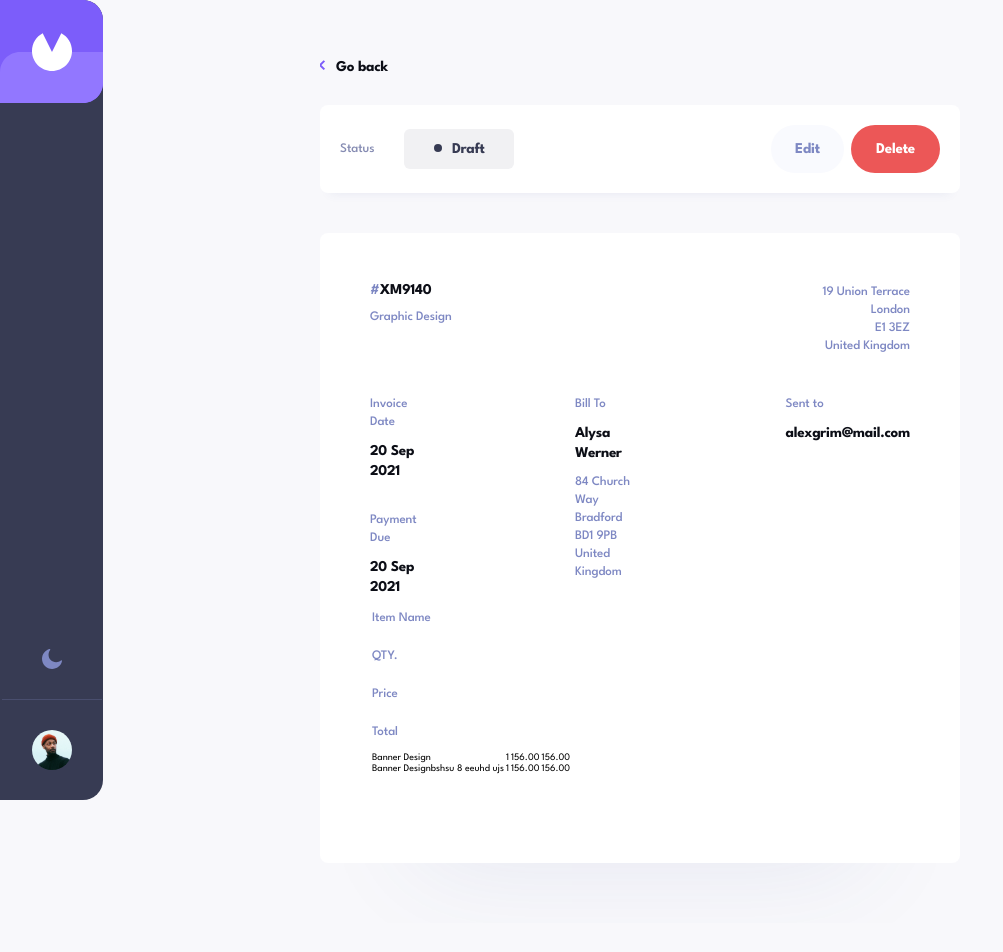
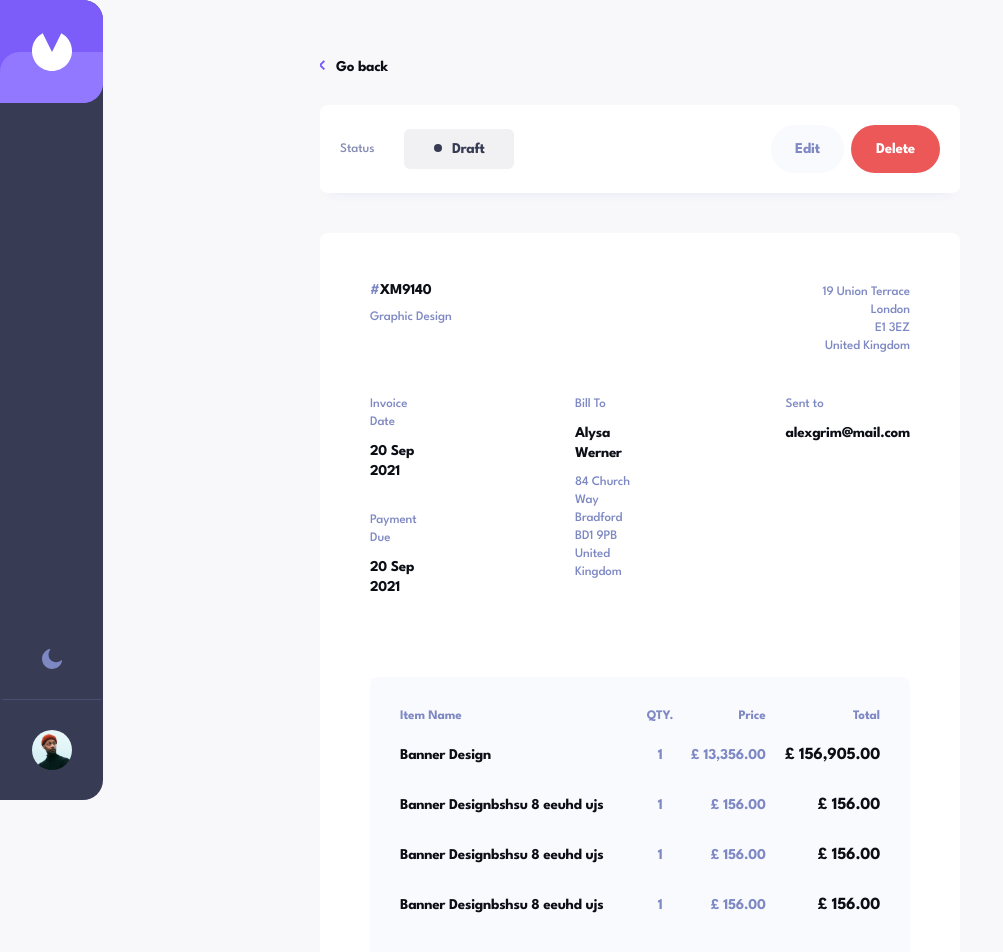
Before and after one commit to 4002-Nonye/Invoice-app, a React (Vite) app: page /invoice/XM9140 in a window 1280 px wide. Shown: the top 952 px of the page, without its empty margins (0-1003 px from the left). Before the commit the page ends 923 px from the top, so only its background shows below. Built offline with nearby package versions, Linux system fonts and the light colour scheme.

Commit message:
Finish styles for details page

```diff
--- a/src/components/InvoiceDetail/InvoiceDetail.jsx
+++ b/src/components/InvoiceDetail/InvoiceDetail.jsx
@@ -23,8 +23,26 @@ const invoice = {
   clientCountry: 'United Kingdom',
   clientEmail: 'alexgrim@mail.com',
   itemList: [
-    { id: uuidv4(), name: 'Banner Design', qty: 1, price: 156.0, total: 156.0 },
     {
+      id: uuidv4(),
+      name: 'Banner Design',
+      qty: 1,
+      price: 13356.0,
+      total: 156905.0,
+    },
+    {
+      id: uuidv4(),
+      name: 'Banner Designbshsu 8 eeuhd ujs',
+      qty: 1,
+      price: 156.0,
+      total: 156.0,
+    }, {
+      id: uuidv4(),
+      name: 'Banner Designbshsu 8 eeuhd ujs',
+      qty: 1,
+      price: 156.0,
+      total: 156.0,
+    }, {
       id: uuidv4(),
       name: 'Banner Designbshsu 8 eeuhd ujs',
       qty: 1,
@@ -127,24 +145,44 @@ function InvoiceDetail() {
           </div>
 
           <table className={styles.itemWrapper}>
-            <thead className={styles.fields}>
-              <tr className={`${styles.headText}`}>Item Name</tr>
-              <tr className={`${styles.headText}`}>QTY.</tr>
-              <tr className={`${styles.headText}`}>Price</tr>
-              <tr className={`${styles.headText}`}>Total</tr>
+            <thead>
+              <tr  className={styles.fields}>
+                <th className={styles.textLeft}>Item Name</th>
+                <th className={styles.textCenter}>QTY.</th>
+                <th className={styles.textRight}>Price</th>
+                <th className={styles.textRight}>Total</th>
+              </tr>
             </thead>
 
             <tbody>
               {invoice.itemList.map((item) => (
                 <tr key={item.id} className={styles.fieldValues}>
-                  <td>{item.name}</td>
-                  <td>{item.qty}</td>
-                  <td>{item.price.toFixed(2)}</td>
-                  <td>{item.total.toFixed(2)}</td>
+                  <td className={`${styles.textLeft} ${styles.name}`}>
+                    {item.name}
+                  </td>
+                  <td className={`${styles.textCenter} ${styles.qty}`}>
+                    {item.qty}
+                  </td>
+                  <td className={`${styles.textRight} ${styles.price}`}>
+                    £{' '}
+                    {item.price.toLocaleString(undefined, {
+                      minimumFractionDigits: 2,
+                    })}
+                  </td>
+                  <td className={`${styles.textRight} ${styles.total}`}>
+                    £{' '}
+                    {item.total.toLocaleString(undefined, {
+                      minimumFractionDigits: 2,
+                    })}
+                  </td>
                 </tr>
               ))}
             </tbody>
           </table>
+          <div className={styles.amountDue}>
+            <p>Amount Due</p>
+            <p>£ 556.00</p>
+          </div>
         </div>
       </div>
     </div>
--- a/src/components/InvoiceDetail/InvoiceDetail.module.css
+++ b/src/components/InvoiceDetail/InvoiceDetail.module.css
@@ -46,7 +46,7 @@
   box-shadow: 0 10rem 10rem -10rem rgba(72, 84, 159, 0.1);
   padding: 5rem;
   margin-top: 4rem;
-  height: 63rem;
+  height: 100%;
 }
 
 .topInfo {
@@ -91,15 +91,76 @@
   padding: 1rem 0;
 }
 
-.dateNameEmail {
-  color: var(--08, #0c0e16);
-  font-family: League Spartan;
-  font-size: 15px;
-  font-style: normal;
+.dateNameEmail,
+.name,
+.total {
+  color: var(--color-dark--1);
+  font-size: 1.5rem;
   font-weight: 700;
-  line-height: 20px; /* 133.333% */
-  letter-spacing: -0.25px;
+  line-height: 2rem;
+  letter-spacing: -0.025rem;
 }
 .name {
   margin-bottom: 1rem;
 }
+.itemWrapper {
+  padding: 1rem 3rem 4rem 3rem;
+  margin-top: 8rem;
+  min-height: 18.4rem;
+  width: 100%;
+  overflow: hidden;
+  background-color: var(--color-white-1);
+  border-radius: 0.8rem 0.8rem 0 0;
+  border-spacing: 0;
+  border-collapse: separate;
+}
+.fields th {
+  padding: 2rem 0;
+}
+.textCenter {
+  text-align: center;
+}
+.textLeft {
+  text-align: left;
+}
+.textRight {
+  text-align: right;
+}
+.total {
+  font-size: 1.7rem;
+}
+.fields {
+  color: var(--color-softblue--1);
+  font-size: 1.3rem;
+  font-weight: 500;
+  line-height: 1.8rem;
+  letter-spacing: -0.01rem;
+}
+.fieldValues td {
+  padding-bottom: 3rem;
+}
+.qty,
+.price {
+  color: var(--color-softblue--1);
+  font-size: 1.5rem;
+  font-weight: 700;
+  line-height: 1.5rem;
+  letter-spacing: -0.025rem;
+}
+.amountDue {
+  border-radius: 0px 0px 8px 8px;
+  background: var(--color-darkblue--4);
+  padding: 4rem 3rem;
+  display: flex;
+  justify-content: space-between;
+  color: var(--color-white-0);
+  font-size: 1.3rem;
+  font-style: normal;
+  font-weight: 700;
+  line-height: 1.8rem;
+  letter-spacing: -0.05rem;
+}
+
+.amountDue p:nth-child(2){
+    font-size: 2.4rem;
+}
```
